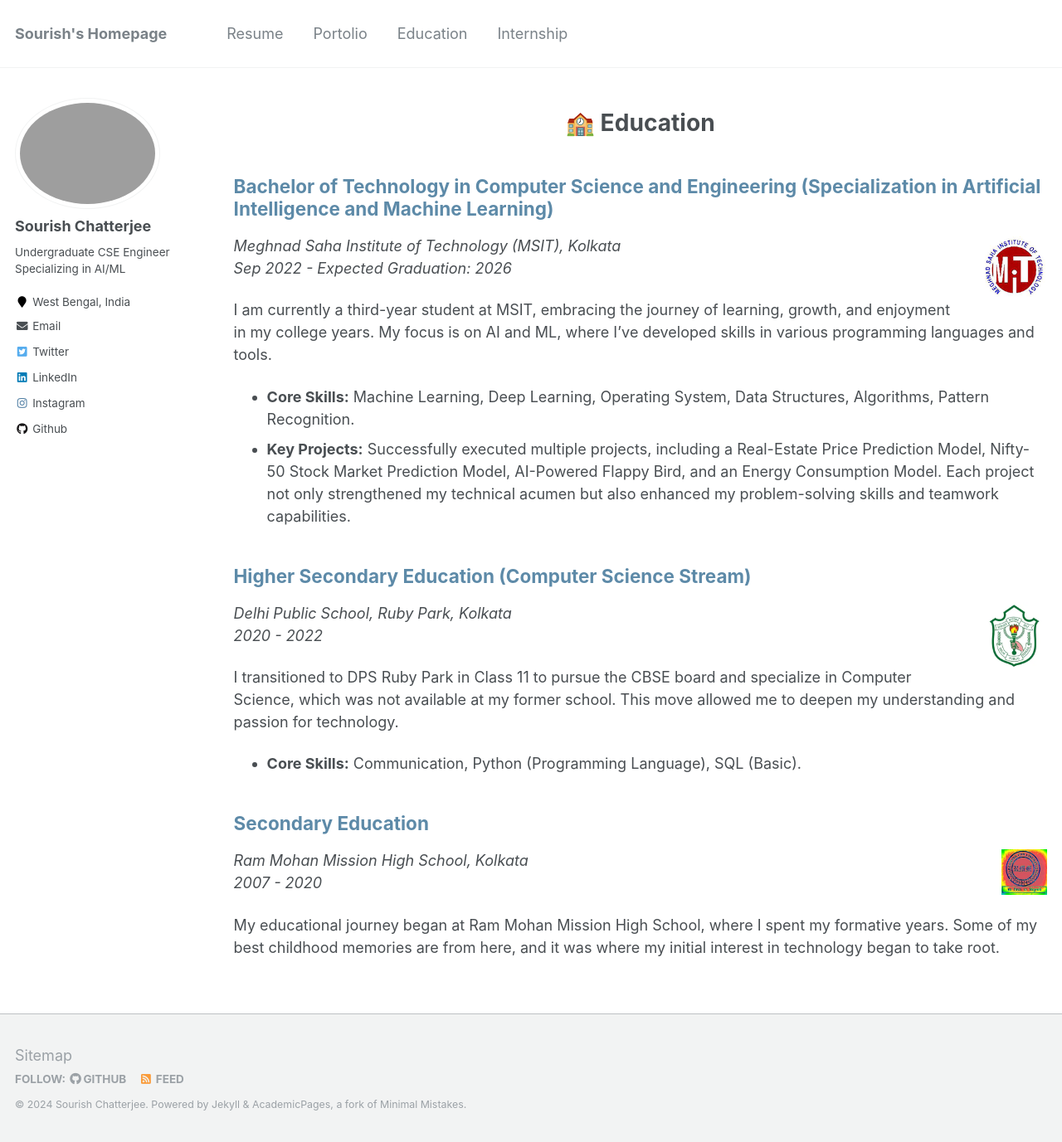
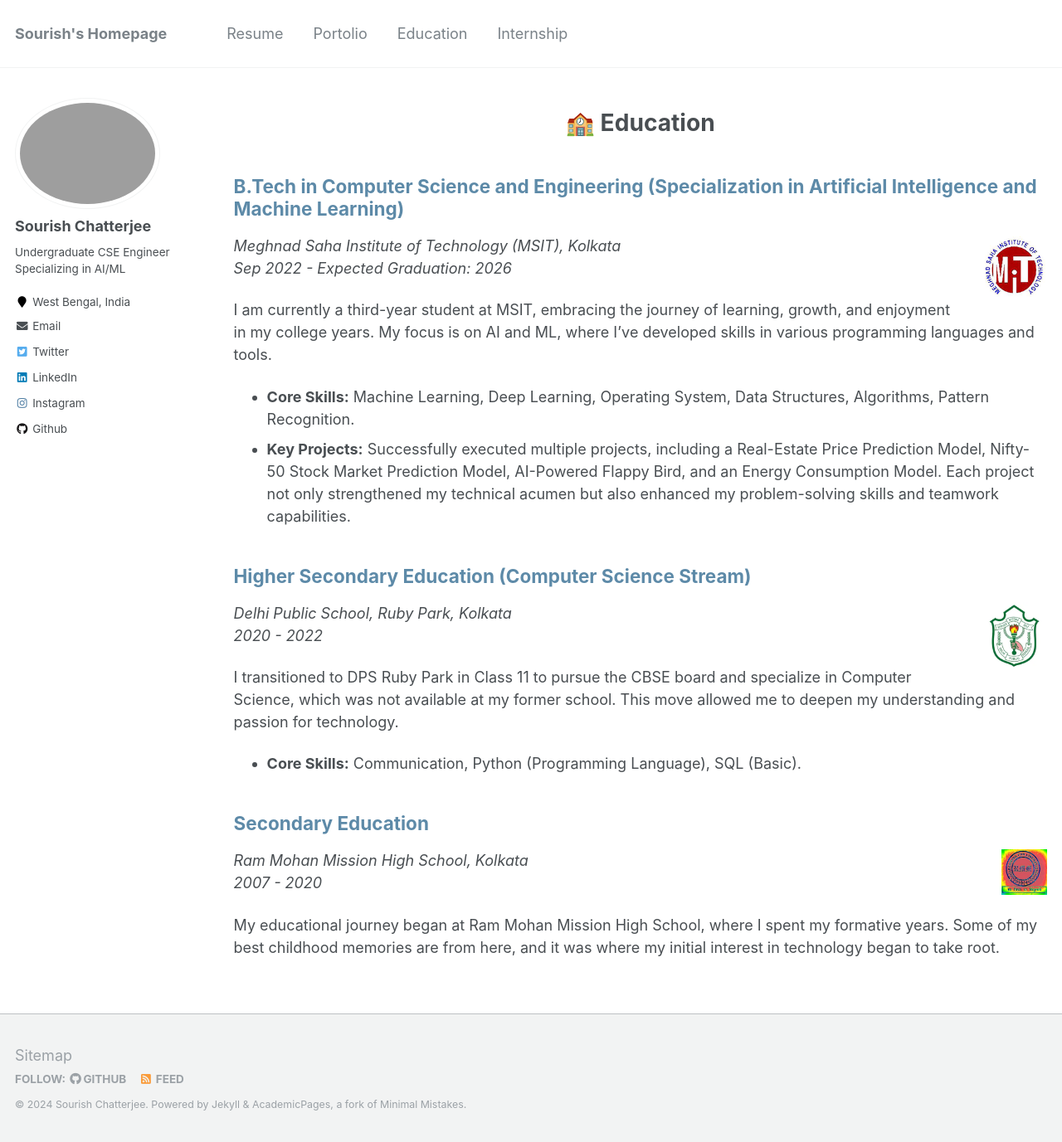
Before and after one commit to Nexalyze/Nexalyze.github.io, a Jekyll site: the page built from _pages/education.md, in a window 1280 px wide and 1377 px high. Shown: the whole window at 83% size. Built offline with Jekyll 4.4.1, drawn with Linux system fonts in a browser that asks for light colours.

Commit message:
File Changes

```diff
--- a/_pages/education.md
+++ b/_pages/education.md
@@ -5,7 +5,7 @@ permalink: /education/
 author_profile: true
 ---
 <h1 align=center>🏫 Education</h1>
-<h2 style='color:#5D8AA8;'>Bachelor of Technology in Computer Science and Engineering (Specialization in Artificial Intelligence and Machine Learning)</h2>
+<h2 style='color:#5D8AA8;'>B.Tech in Computer Science and Engineering (Specialization in Artificial Intelligence and Machine Learning)</h2>
 
 ![MSIT](/images/msit.png){: .align-right width="80px"}
 *Meghnad Saha Institute of Technology (MSIT), Kolkata*
```
